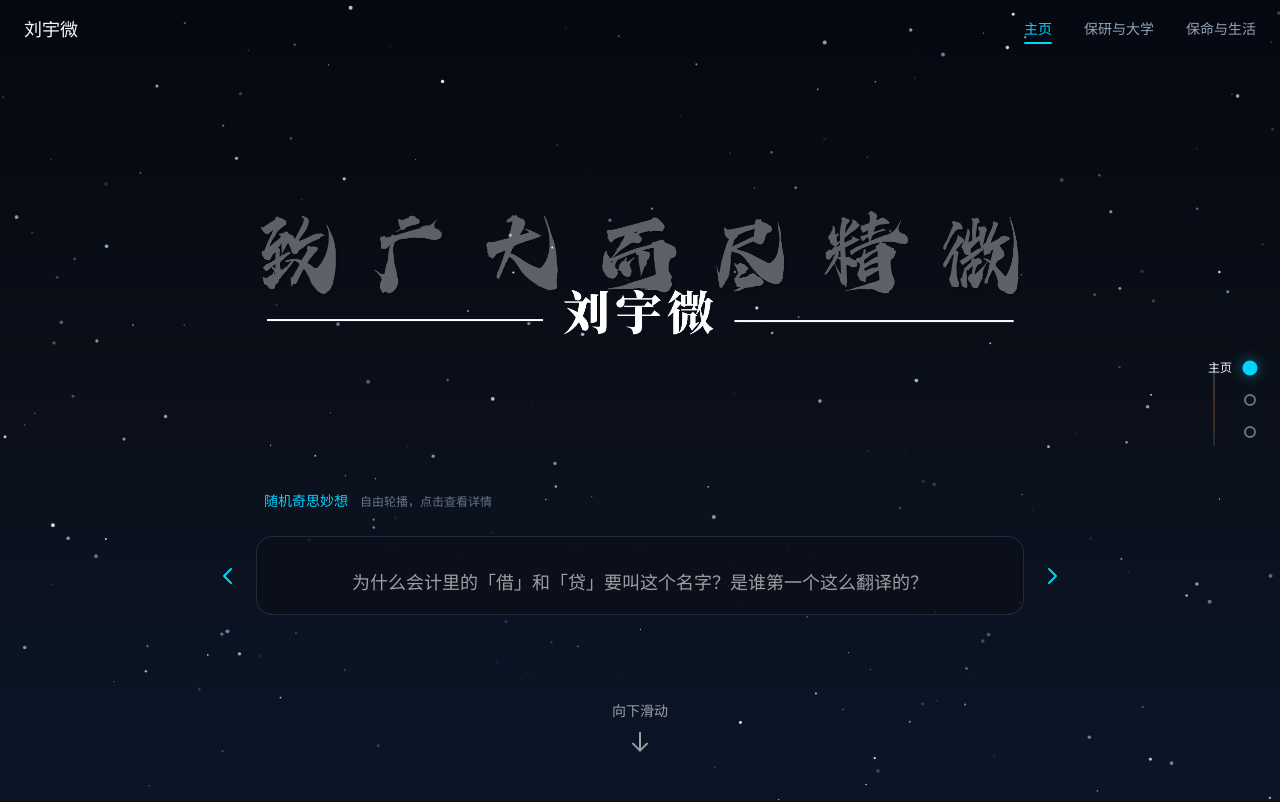
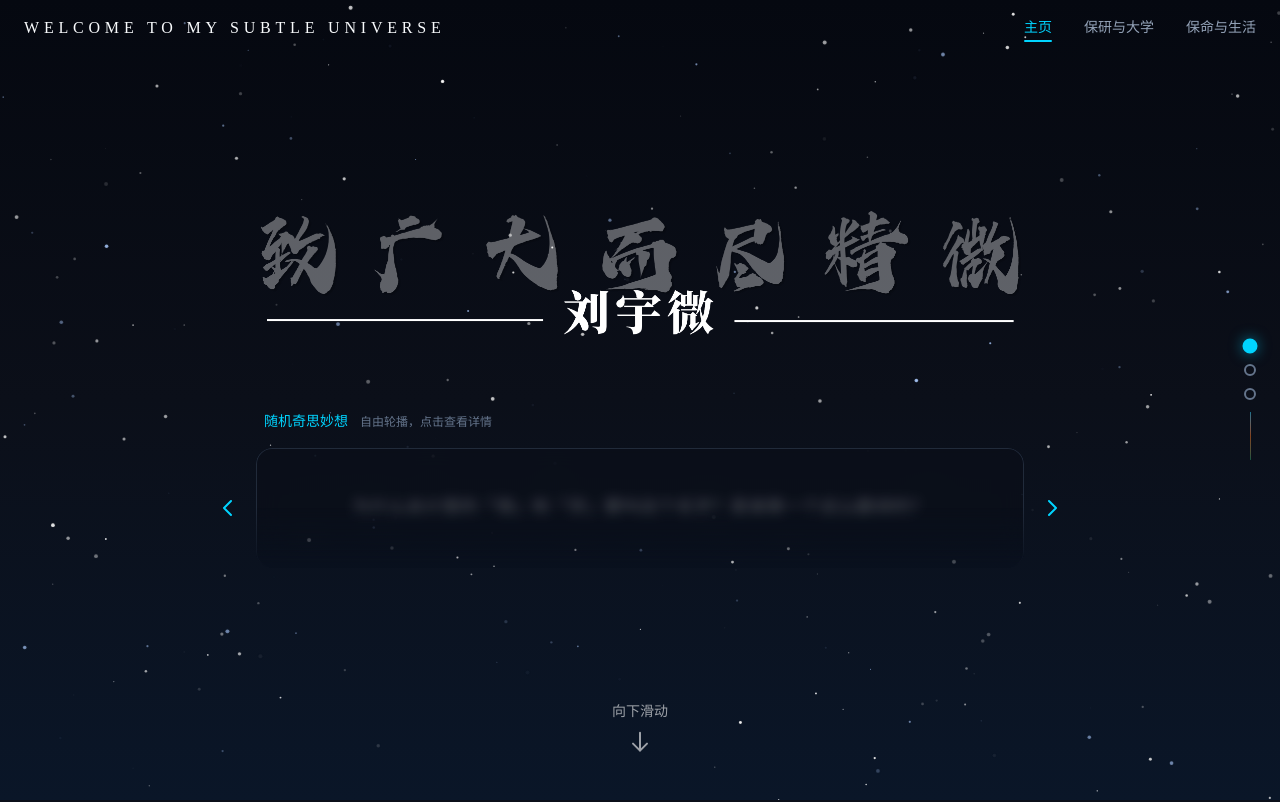
Before and after one commit to vumanhsan87-gif/myuniverse, a Next.js app: page / in a window 1280 px wide. Shown: the top 802 px of the page. Built offline with nearby package versions, Linux system fonts and the light colour scheme.

Commit message:
Refactor navbar, floating nav, ideas section, and exercise calendar

```diff
--- a/src/components/ExerciseCalendar.tsx
+++ b/src/components/ExerciseCalendar.tsx
@@ -2,7 +2,30 @@
 
 import { useState, useMemo } from 'react';
 import { motion } from 'framer-motion';
-import { type ExerciseLog } from '@/data/life';
+import { type ExerciseLog, type ExerciseStatus } from '@/data/life';
+
+const statusColors: Record<ExerciseStatus, { bg: string; star: string }> = {
+  rest:    { bg: '', star: '' },
+  light:   { bg: 'rgba(134, 239, 172, 0.15)', star: '#86efac' },
+  intense: { bg: 'rgba(253, 230, 138, 0.2)', star: '#fde68a' },
+  sick:    { bg: 'rgba(192, 192, 192, 0.12)', star: '#c0c0c0' },
+};
+
+function StarIcon({ color }: { color: string }) {
+  if (!color) return null;
+  return (
+    <svg
+      className="absolute -top-1 -right-1 w-3 h-3"
+      viewBox="0 0 20 20"
+      style={{ filter: `drop-shadow(0 0 3px ${color})` }}
+    >
+      <path
+        d="M10 0l2.5 7.5H20l-6 4.5 2.5 7.5L10 15l-6.5 4.5 2.5-7.5L0 7.5h7.5z"
+        fill={color}
+      />
+    </svg>
+  );
+}
 
 interface ExerciseCalendarProps {
   logs: ExerciseLog[];
@@ -128,6 +151,7 @@ export default function ExerciseCalendar({ logs, onLogClick }: ExerciseCalendarP
             const dateStr = `${year}-${String(month).padStart(2, '0')}-${String(day).padStart(2, '0')}`;
             const log = logMap[dateStr];
             const isToday = dateStr === '2026-05-10';
+            const colors = statusColors[log?.status || 'rest'];
 
             return (
               <motion.div
@@ -136,15 +160,19 @@ export default function ExerciseCalendar({ logs, onLogClick }: ExerciseCalendarP
                 animate={{ opacity: 1, scale: 1 }}
                 transition={{ delay: index * 0.01 }}
                 className={`
-                  aspect-square rounded flex flex-col items-center justify-center
+                  aspect-square rounded flex flex-col items-center justify-center relative
                   transition-all duration-200
                   ${log ? 'cursor-pointer' : ''}
-                  ${log?.hasDetail ? 'bg-life-primary/10 border border-life-primary/30' : ''}
+                  ${log?.hasDetail ? 'border border-life-primary/30' : ''}
                   ${isToday ? 'ring-1 ring-life-primary' : ''}
                   ${log ? 'hover:bg-life-primary/20' : ''}
                 `}
+                style={colors.bg ? { backgroundColor: colors.bg } : undefined}
                 onClick={() => log && handleDayClick(day)}
               >
+                {/* 发光星星 */}
+                {log && colors.star && <StarIcon color={colors.star} />}
+
                 <span className={`text-xs font-medium ${
                   log ? (log.hasDetail ? 'text-life-primary' : 'text-text-primary') : 'text-text-muted'
                 }`}>
--- a/src/components/FloatingNav.tsx
+++ b/src/components/FloatingNav.tsx
@@ -5,9 +5,9 @@ import { motion } from 'framer-motion';
 import { usePathname } from 'next/navigation';
 
 const navPoints = [
-  { id: 'home', href: '/', label: '主页' },
-  { id: 'academic', href: '/academic/', label: '保研与大学' },
-  { id: 'life', href: '/life/', label: '保命与生活' },
+  { id: 'home', href: '/' },
+  { id: 'academic', href: '/academic/' },
+  { id: 'life', href: '/life/' },
 ];
 
 export default function FloatingNav() {
@@ -19,22 +19,11 @@ export default function FloatingNav() {
       animate={{ opacity: 1, x: 0 }}
       className="fixed right-6 top-1/2 -translate-y-1/2 z-40 hidden md:block"
     >
-      <div className="flex flex-col gap-4">
+      <div className="flex flex-col items-center gap-3">
         {navPoints.map((point) => {
           const isActive = pathname === point.href || (point.href !== '/' && pathname.startsWith(point.href));
           return (
             <Link key={point.id} href={point.href}>
-              <motion.div
-                className="relative flex items-center justify-end"
-                whileHover={{ x: -5 }}
-              >
-                <span
-                  className={`text-xs mr-3 transition-opacity duration-300 ${
-                    isActive ? 'text-text-primary opacity-100' : 'text-text-muted opacity-0 group-hover:opacity-100'
-                  }`}
-                >
-                  {point.label}
-                </span>
               <motion.div
                 className={`w-3 h-3 rounded-full border-2 ${
                   isActive
@@ -74,15 +63,12 @@ export default function FloatingNav() {
                 }
                 transition={{ duration: 2, repeat: Infinity }}
               />
-              </motion.div>
             </Link>
           );
         })}
 
-        {/* 连接线 - 冰蓝色→橙色→绿色渐变 */}
-        <div className="absolute top-1.5 left-1/2 w-px h-full -translate-x-1/2 -z-10">
-          <div className="w-full h-full bg-gradient-to-b from-ice-blue via-academic-primary to-life-primary opacity-50" />
-        </div>
+        {/* 连接线在浮点下方 - 冰蓝色→橙色→绿色渐变 */}
+        <div className="w-px h-12 bg-gradient-to-b from-ice-blue via-academic-primary to-life-primary opacity-50" />
       </div>
     </motion.div>
   );
--- a/src/components/HeroSection.tsx
+++ b/src/components/HeroSection.tsx
@@ -139,22 +139,21 @@ export default function HeroSection() {
         </Link>
       </div>
 
-      {/* 随机奇思妙想 - 带左右箭头 */}
+      {/* 随机奇思妙想 - 固定高度 + 底部渐隐 + blur过渡 */}
       <motion.div
         initial={{ opacity: 0, y: 20 }}
         animate={{ opacity: 1, y: 0 }}
         transition={{ delay: 0.5 }}
-        className="w-full max-w-4xl px-6 mt-24"
+        className="w-full max-w-4xl px-6 mt-4"
       >
-        {/* 标题和提示 - 左对齐，增加上方间距 */}
-        <div className="flex items-center gap-3 mb-6 ml-12">
+        {/* 标题 */}
+        <div className="flex items-center gap-3 mb-4 ml-12">
           <span className="text-ice-blue text-sm">随机奇思妙想</span>
           <span className="text-text-muted text-xs">自由轮播，点击查看详情</span>
         </div>
 
-        {/* 卡片区域 - 带左右箭头 */}
+        {/* 卡片区域 */}
         <div className="flex items-center gap-4">
-          {/* 左箭头 - 冰蓝色 */}
           <button
             onClick={handlePrev}
             className="text-ice-blue hover:text-ice-blue-secondary transition-colors flex-shrink-0"
@@ -164,9 +163,12 @@ export default function HeroSection() {
             </svg>
           </button>
 
-          {/* 卡片 - 弱化边框，悬浮时高亮 */}
           <div
-            className="flex-1 glass-card p-6 min-h-[60px] flex items-center justify-center cursor-pointer border border-[rgba(168,199,250,0.08)] hover:border-ice-blue/40 hover:glow-ice-blue transition-all duration-300"
+            className="flex-1 glass-card p-6 h-[120px] flex items-center justify-center cursor-pointer border border-[rgba(168,199,250,0.08)] hover:border-ice-blue/40 hover:glow-ice-blue transition-all duration-300 overflow-hidden"
+            style={{
+              maskImage: 'linear-gradient(to bottom, black 50%, transparent 100%)',
+              WebkitMaskImage: 'linear-gradient(to bottom, black 50%, transparent 100%)',
+            }}
             onMouseEnter={() => setIsPaused(true)}
             onMouseLeave={() => setIsPaused(false)}
             onClick={handleCardClick}
@@ -174,10 +176,10 @@ export default function HeroSection() {
             <AnimatePresence mode="wait">
               <motion.p
                 key={currentIdeaIndex}
-                initial={{ opacity: 0, y: 20 }}
-                animate={{ opacity: 1, y: 0 }}
-                exit={{ opacity: 0, y: -20 }}
-                transition={{ duration: 0.5 }}
+                initial={{ opacity: 0, filter: 'blur(8px)' }}
+                animate={{ opacity: 1, filter: 'blur(0px)' }}
+                exit={{ opacity: 0, filter: 'blur(8px)' }}
+                transition={{ duration: 0.6 }}
                 className="text-text-primary text-lg leading-relaxed text-center"
               >
                 {ideas[currentIdeaIndex]?.content}
@@ -185,7 +187,6 @@ export default function HeroSection() {
             </AnimatePresence>
           </div>
 
-          {/* 右箭头 - 冰蓝色 */}
           <button
             onClick={handleNext}
             className="text-ice-blue hover:text-ice-blue-secondary transition-colors flex-shrink-0"
--- a/src/components/Navbar.tsx
+++ b/src/components/Navbar.tsx
@@ -28,8 +28,8 @@ export default function Navbar() {
   return (
     <nav className="fixed top-0 left-0 right-0 z-50 px-6 py-4">
       <div className="max-w-7xl mx-auto flex justify-between items-center">
-        <Link href="/" className="text-lg font-medium text-text-primary hover:text-ice-blue transition-colors">
-          刘宇微
+        <Link href="/" className="text-base font-thin tracking-[0.3em] text-text-primary hover:text-ice-blue transition-colors uppercase">
+          WELCOME TO MY SUBTLE UNIVERSE
         </Link>
 
         <div className="flex gap-8">
--- a/src/data/life.ts
+++ b/src/data/life.ts
@@ -112,12 +112,16 @@ export interface Idea {
   detail?: string;
 }
 
+// 运动状态颜色：rest=无色, light=绿色, intense=黄色, sick=银色
+export type ExerciseStatus = 'rest' | 'light' | 'intense' | 'sick';
+
 // 运动日志（用于日历打卡）
 export interface ExerciseLog {
   id: string;
   date: string;       // '2026-05-01'
   exerciseId: string; // 对应 exercises 中的运动类型
   content: string;     // 简短记录，如 "跑步3公里"
+  status?: ExerciseStatus; // 运动状态，用于日历颜色标记
   hasDetail?: boolean; // 是否有详情可以点击查看
 }
 
@@ -174,10 +178,11 @@ export const exercises: Exercise[] = [
 // 运动日志（用于日历展示）
 export const exerciseLogs: ExerciseLog[] = [
   // 5月的运动记录
-  { id: 'log-1', date: '2026-05-02', exerciseId: 'exercise-1', content: '有氧操30分钟', hasDetail: true },
-  { id: 'log-2', date: '2026-05-04', exerciseId: 'exercise-1', content: '有氧操' },
-  { id: 'log-3', date: '2026-05-07', exerciseId: 'exercise-1', content: '有氧燃脂' },
-  { id: 'log-4', date: '2026-05-09', exerciseId: 'exercise-1', content: '今天状态不错', hasDetail: true },
+  { id: 'log-1', date: '2026-05-02', exerciseId: 'exercise-1', content: '有氧操30分钟', status: 'intense', hasDetail: true },
+  { id: 'log-2', date: '2026-05-04', exerciseId: 'exercise-1', content: '有氧操', status: 'light' },
+  { id: 'log-3', date: '2026-05-07', exerciseId: 'exercise-1', content: '有氧燃脂', status: 'light' },
+  { id: 'log-4', date: '2026-05-09', exerciseId: 'exercise-1', content: '生病休息', status: 'sick', hasDetail: true },
+  { id: 'log-5', date: '2026-05-10', exerciseId: 'exercise-1', content: '休息日', status: 'rest' },
 ];
 
 // 奇思妙想
```
Lines whose indentation alone changed are shown as unchanged.
